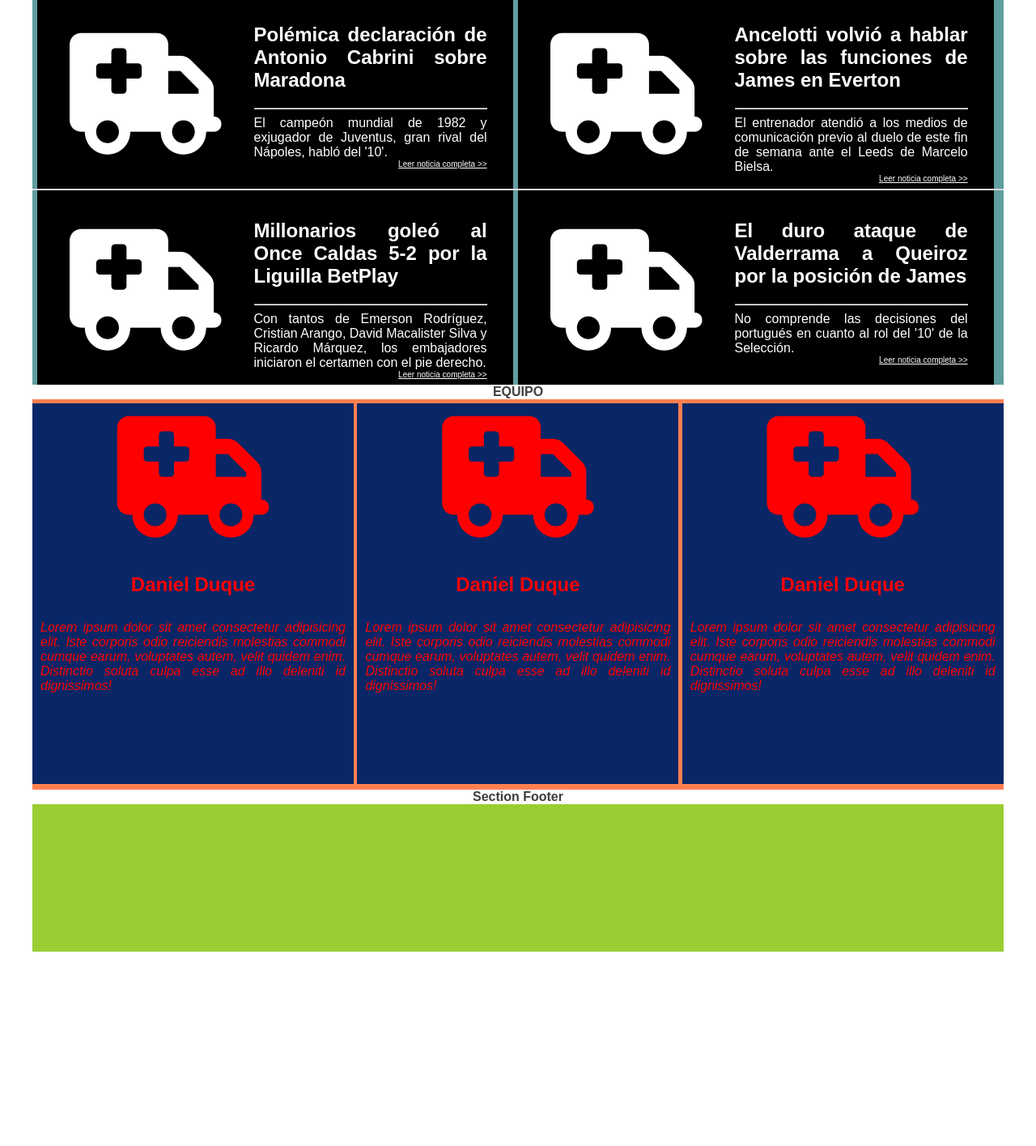
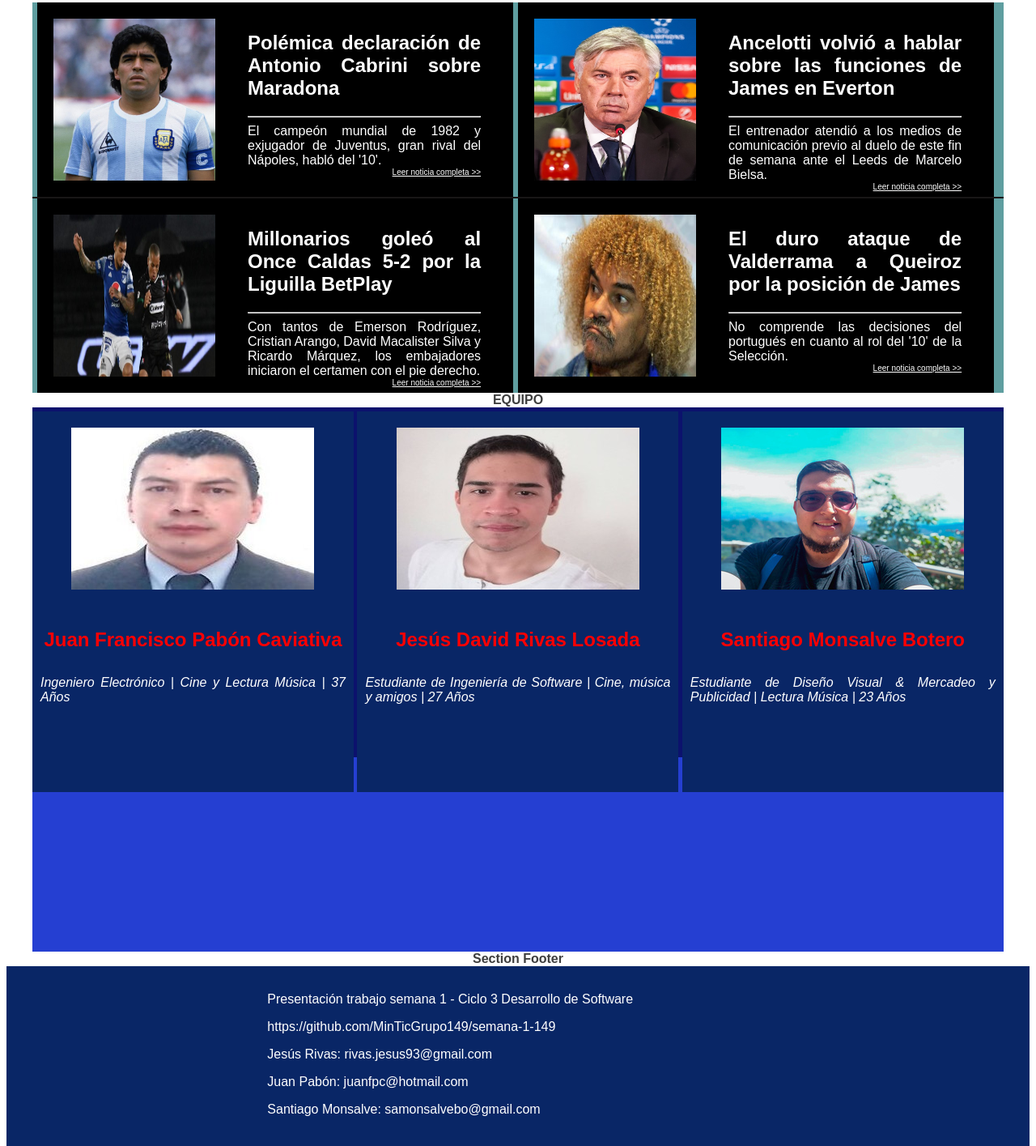
Before and after one commit to MinTicGrupo149/semana-1-149, a website: page Semana1/src/index.html in a window 1280 px wide. Shown: the part 825-2240 px from the top of the page at 81% size. Before the commit the page ends 2008 px from the top, so only its background shows below. Drawn offline with Linux system fonts and the light colour scheme.

Commit message:
mod2final imagenes estilos

```diff
--- a/Semana1/src/index.html
+++ b/Semana1/src/index.html
@@ -16,7 +16,7 @@
         <div class="header">
             <div class="container-menu">
                 <div class="container-logo">
-                    <font color="white">
+                    <font class="text-white">
                     <h1 class="site-title">SEMANA 1</h1>
                     </font>
                 </div>
@@ -38,7 +38,7 @@
                 </nav>
             </div>
             <div class="container-imagen">
-                <font color="darkblue">
+                <font class="text-white">
                 <h2 id="Inicio" class="image-text">BIENVENIDOS</h2>
                 </font>
             </div>
@@ -55,7 +55,7 @@
                         Servicio Médico
                     </h1>
                     </font>
-                    <p class="service-text" style="color:rgb(182, 93, 93);">
+                    <p class="service-text text-white" >
                         Servicio Médico Deportivo La Bombonera atención domiciliaria y cubrimiento en todo el país. <br> <br>Especialistas en rehabilitación de lesiones en deportes
                         como futbol, natación, tenis y golf. Contamos con atención 24 7.
                     </p>
@@ -71,7 +71,7 @@
                     <h1>
                         Equipo Deportivo
                     </h1>
-                    <p class="service-text" style="color:rgb(182, 93, 93);">
+                    <p class="service-text text-white" >
                         Contamos con el mejor surtido de implementos deportivos, de la más alta calidad y un excelente servicio, apoyado en el asesoramiento asertivo para cada deporte que practiquen nuestros clientes.
                         Comprometidos para que cada una de las personas alcancen su más alto rendimiento.
                     </p>
@@ -87,7 +87,7 @@
                         Canchas Sintenticas
                     </h1>
                     </font>
-                    <p class="service-text" style="color:rgb(182, 93, 93);">
+                    <p class="service-text text-white" >
                         Ofrecemos un portafolio de servicios completo en un establecimiento con seis canchas de fútbol en grama sintética, servicios de cafetería, y organización de torneos, con un personal altamente capacitado para satisfacer las necesidades recreativas y de practica deportiva sana.
                     </p>
                 </div>
@@ -100,8 +100,8 @@
 
                 <div class="news">
                     <div class="news-data">
-                        <div class="news-image">
-                            <i class="fas fa-ambulance news-logo" style="font-size:150px"></i>
+                        <div>
+                            <img class="news-img" src="Maradona.jpg" alt="maradona" >
                         </div>
                         <div class="news-text">
                             <h2 class="news-title">Polémica declaración de Antonio Cabrini sobre Maradona</h2>
@@ -111,8 +111,8 @@
                         </div>
                     </div>
                     <div class="news-data">
-                        <div class="news-image">
-                            <i class="fas fa-ambulance news-logo" style="font-size:150px"></i>
+                        <div>
+                            <img class="news-img" src="Ancelloti.jpg" alt="ancelloti" >
                         </div>
                         <div class="news-text">
                             <h2 class="news-title">Ancelotti volvió a hablar sobre las funciones de James en Everton</h2>
@@ -123,10 +123,10 @@
                 </div>
                 <div class="news">
                     <div class="news-data">
+                        <div>
+                            <img class="news-img" src="MILvOC.jpg" alt="millos" >
+                        </div>
 
-                        <div class="news-image">
-                            <i class="fas fa-ambulance news-logo" style="font-size:150px"></i>
-                        </div>
                         <div class="news-text">
                             <h2 class="news-title">Millonarios goleó al Once Caldas 5-2 por la Liguilla BetPlay</h2>
                             <hr>
@@ -135,8 +135,8 @@
                     </div>
                     <div class="news-data">
 
-                        <div class="news-image">
-                            <i class="fas fa-ambulance news-logo" style="font-size:150px"></i>
+                        <div>
+                            <img class="news-img" src="pibevalderrama.jpg" alt="pibe" >
                         </div>
                         <div class="news-text">
                             <h2 class="news-title">El duro ataque de Valderrama a Queiroz por la posición de James</h2>
@@ -153,57 +153,70 @@
         <div class="section-3">
             <p id="section3" class="section-text">EQUIPO</p>
             <div class="col-3">
-                    <p>
-
-                        <i class="fas fa-ambulance" style="font-size:150px"></i>
-                    </p>
+                    <h2 class="team-juan"></h2>
                     <div class="service-content">
 
                         <h2>
-                            Daniel Duque
+                            Juan Francisco Pabón Caviativa
                         </h2>
-                        <p class="service-text memebers">
-                            Lorem ipsum dolor sit amet consectetur adipisicing elit. Iste corporis odio reiciendis molestias commodi cumque earum, voluptates
-                            autem, velit quidem enim. Distinctio soluta culpa esse ad illo deleniti id dignissimos!
+                        <p class="service-text memebers text-white" >
+                            Ingeniero Electrónico
+                            |
+                            Cine
+                            y
+                            Lectura
+                            Música
+                            |
+                            37 Años
                         </p>
                     </div>
                 </div>
             <div class="col-3">
-                    <p>
-
-                        <i class="fas fa-ambulance" style="font-size:150px"></i>
-                    </p>
+                        <h2 class="team-jesus"></h2>
                     <div class="service-content">
-
                         <h2>
-                            Daniel Duque
+                            Jesús David Rivas Losada
                         </h2>
-                        <p class="service-text memebers">
-                            Lorem ipsum dolor sit amet consectetur adipisicing elit. Iste corporis odio reiciendis molestias commodi cumque earum, voluptates
-                            autem, velit quidem enim. Distinctio soluta culpa esse ad illo deleniti id dignissimos!
+                        <p class="service-text memebers text-white" >
+                            Estudiante de Ingeniería de Software | Cine, música y amigos | 27 Años
                         </p>
                     </div>
                 </div>
                 <div class="col-3">
-                    <p>
-
-                        <i class="fas fa-ambulance" style="font-size:150px"></i>
-                    </p>
+                    <h2 class="team-santiago"></h2>
                     <div class="service-content">
 
                         <h2>
-                            Daniel Duque
+                            Santiago Monsalve Botero
                         </h2>
-                        <p class="service-text memebers">
-                            Lorem ipsum dolor sit amet consectetur adipisicing elit. Iste corporis odio reiciendis molestias commodi cumque earum, voluptates
-                            autem, velit quidem enim. Distinctio soluta culpa esse ad illo deleniti id dignissimos!
+                        <p class="service-text memebers text-white" >
+                            Estudiante de Diseño Visual
+                            &
+                            Mercadeo y Publicidad
+                            |
+                            Lectura
+                            Música
+                            |
+                            23 Años
                         </p>
+                        <p></p>
+                    </div>
                 </div>
             </div>
         </div>
 
         <footer class="footer">
             <p class="section-text">Section Footer</p>
+            <center>
+                <div>
+                <div class="footer-text">
+                <p>Presentación trabajo semana 1 - Ciclo 3 Desarrollo de Software</p>
+                <p>https://github.com/MinTicGrupo149/semana-1-149</p>
+                <p>Jesús Rivas: rivas.jesus93@gmail.com</p>
+                <p>Juan Pabón: juanfpc@hotmail.com</p>
+                <p>Santiago Monsalve: samonsalvebo@gmail.com</p>
+            </div>
+            </center>
         </footer>
 
     </div>
--- a/Semana1/src/style.css
+++ b/Semana1/src/style.css
@@ -5,7 +5,7 @@
 
 .container{
     width: 1200px;
-    background-color: #39850dea;
+    background-color: #122eceea;
     height: 2000px;
     -ms-flex-item-align: center;
         align-self: center;
@@ -14,7 +14,7 @@
 }
 
 .header{
-    background-color: rgb(67, 165, 11);
+    background-color: rgb(255, 255, 255);
     height: auto;
 
 }
@@ -31,7 +31,7 @@
 .container-logo{
     width: 100%;
     height: inherit;
-    background-color: rgb(22, 9, 95);
+    background-color: rgb(25, 25, 175);
     text-align: center;
 }
 
@@ -43,14 +43,15 @@
 .container-imagen{
     /*background-image: url('./Aprender2.jpg');*/
     background: url('./Aprender.png') no-repeat center top;
-    height: 240px;
+    height: 250px;
+    width: 1200px;
     /* margin-bottom: 20px; */
 }
 
 .nav-list{
     padding: 0.25em 0;
     list-style-type: none;
-    background-color: rgb(22, 9, 95);
+    background-color: rgb(25, 25, 175);
     text-align: end;
     width: 100%
 }
@@ -59,7 +60,7 @@
     padding: 1em 15px;
     display: inline-block;
     text-decoration: none;
-    color: #3e3e3e;
+    color: #1d1b1b;
 
 }
 
@@ -89,22 +90,22 @@
 
 .section-1{
     height: 500px;
-    background-color: rgb(9, 38, 102);
+    background-color: rgb(25, 25, 175);
 }
 
 .section-2{
     height: 500px;
-    background-color: gainsboro;
+    background-color: #181616;
 }
 
 .section-3{
-    height: 500px;
-    background-color: coral;
+    height: 450px;
+    background-color: rgb(12, 18, 109);
 }
 
 .footer{
-    height: 200px;
-    background-color: yellowgreen;
+    height: 250px;
+    background-color: rgb(9, 38, 102);
     bottom: 0px;
     /* position: fixed; */
     /* width: 1200px; */
@@ -234,3 +235,35 @@
     text-decoration: underline;
     font-weight: bold;
 }
+
+.team-juan{
+    background: url('./Juan Pabón.png') no-repeat center top;
+    height: 200px;
+}
+
+.team-jesus{
+    background: url('./Jesús Rivas.png') no-repeat center top;
+    height: 200px;
+}
+
+.team-santiago{
+    background: url('./Santiago Monsalve (2).png') no-repeat center top;
+    height: 200px;
+}
+
+.footer-text{
+    color: white;
+    text-align: justify;
+    width: 49%;
+    padding: 1em 0;
+}
+
+.news-img{
+    margin: 20px 40px 0px 20px;
+    width: 200px;
+    height: 200px;
+}
+
+.text-white{
+    color: white;
+}
```
Also changed, not shown: Semana1/src/Ancelloti.jpg (added), Semana1/src/Jesús Rivas.png (added), Semana1/src/Juan Pabón.png (added), Semana1/src/MILvOC.jpg (added), Semana1/src/Maradona.jpg (added), Semana1/src/Santiago Monsalve (2).png (added), Semana1/src/pibevalderrama.jpg (added). Lines whose indentation alone changed are shown as unchanged.
